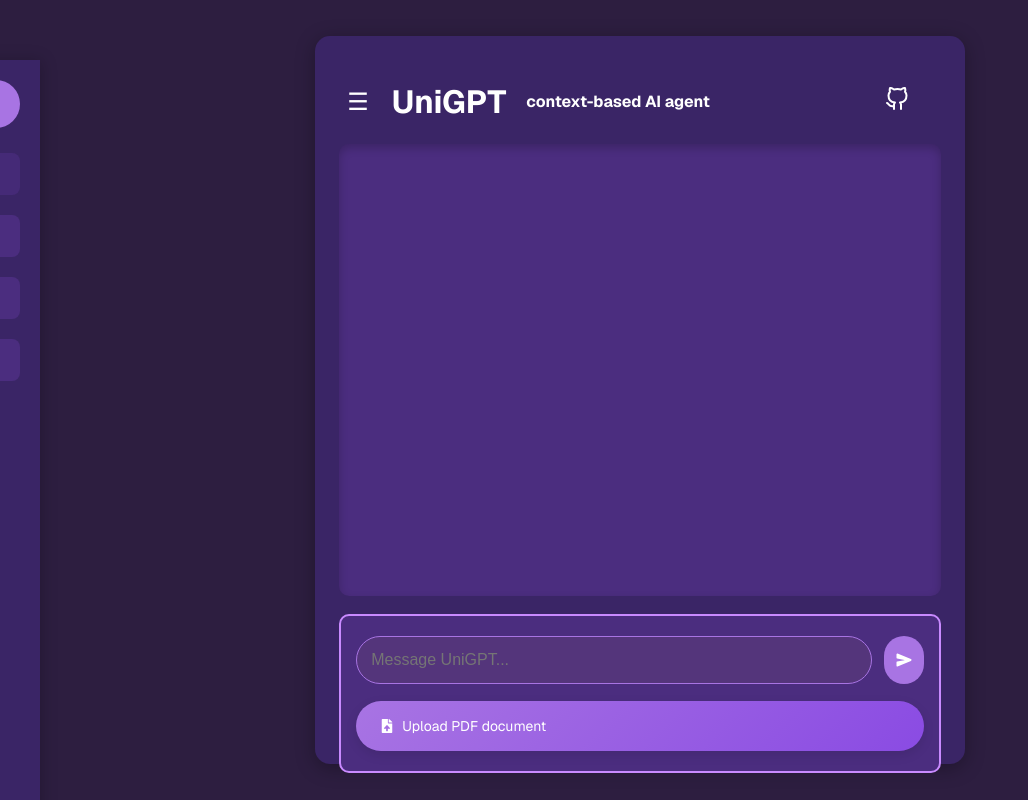
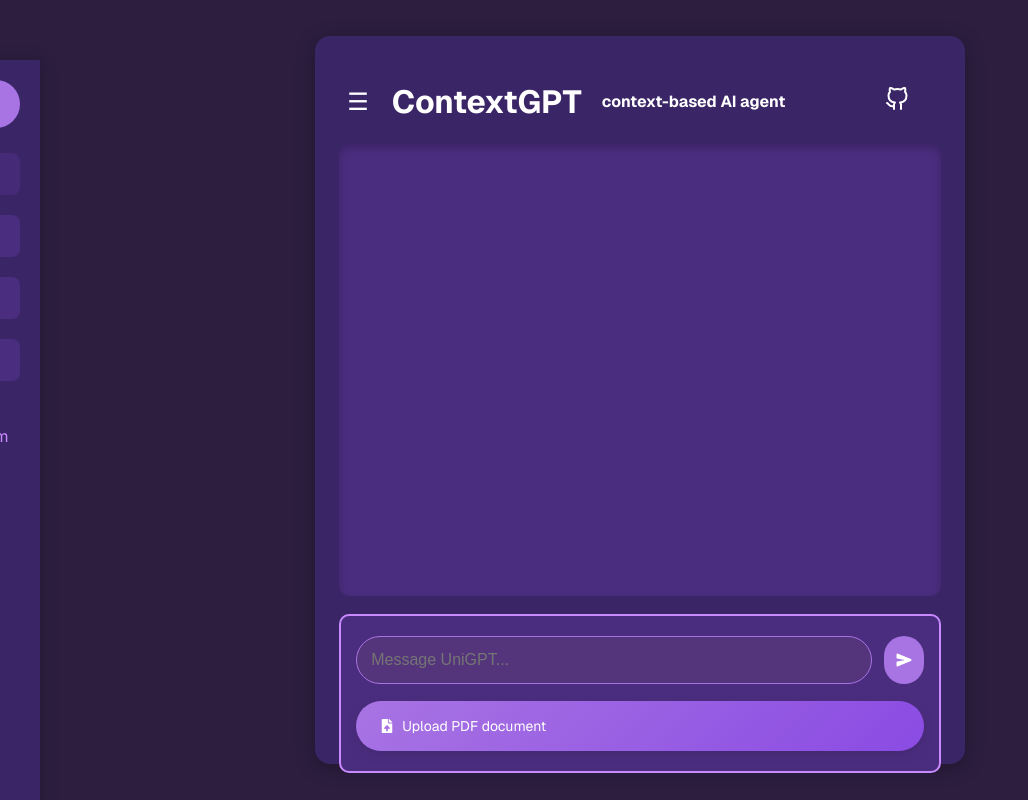
Before and after one commit to JackSuuu/ContextGPT, a Next.js app in the folder unigpt-frontend/: page / in a window 1280 px wide. Shown: the whole page, without its empty margins (0-1028 px from the left). Built offline with nearby package versions, Linux system fonts and the light colour scheme.

Commit message:
update name in nextjs

```diff
--- a/unigpt-frontend/src/app/page.tsx
+++ b/unigpt-frontend/src/app/page.tsx
@@ -181,7 +181,7 @@
             <li><button><FaHistory /> History</button></li>
             <li><button><IoIosSettings /> Settings</button></li>
           </ul>
-          <p className='love-message'>Made with <FaHeart /> by unigpt team</p>
+          <p className='love-message'>Made with <FaHeart /> by context-gpt team</p>
           <Link href="https://github.com/JackSuuu/UniGPT" target="_blank" className="github-icon-menu">
             <FiGithub size={24} />
           </Link>
@@ -192,7 +192,7 @@
         <button className="menu-button" onClick={toggleSidebar}>
           ☰
         </button>
-        <h1>UniGPT</h1>
+        <h1>ContextGPT</h1>
         <p><b>context-based AI agent</b></p>
         <Link href="https://github.com/JackSuuu/UniGPT" target="_blank" className="github-icon">
           <FiGithub size={24} />
```
